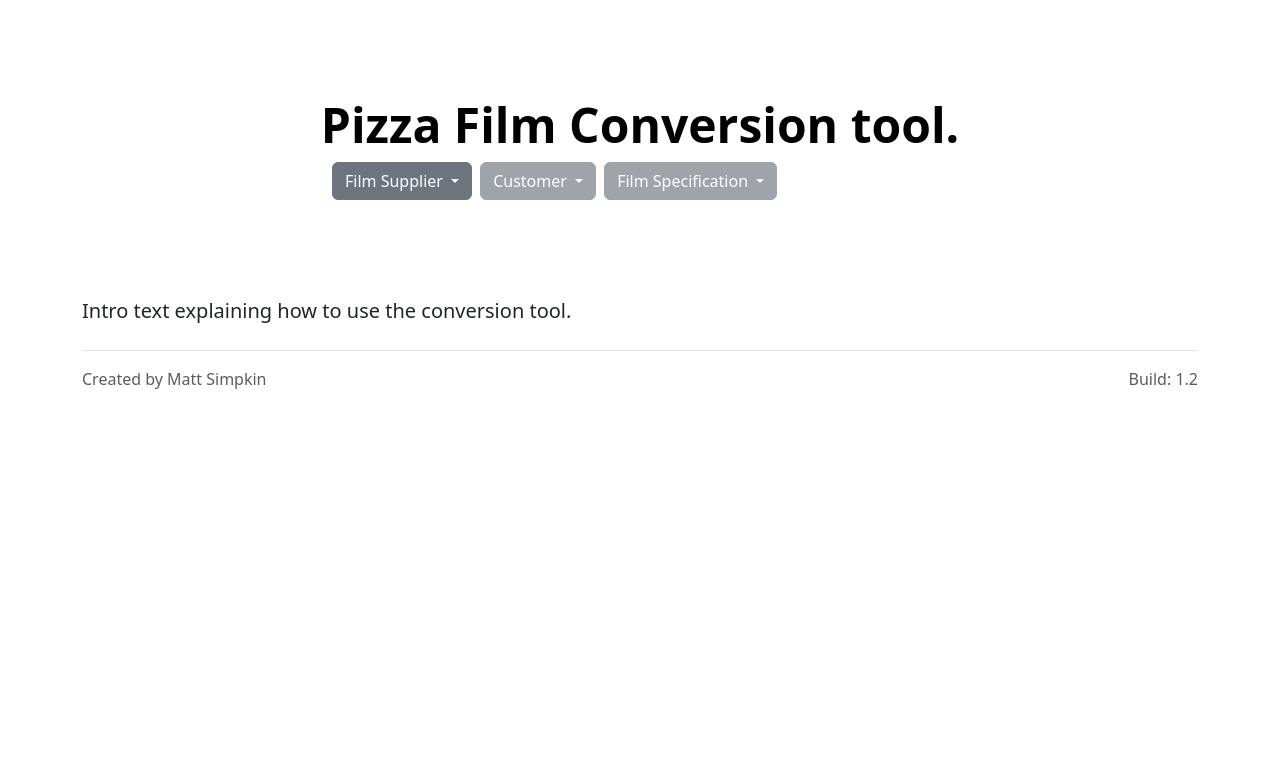
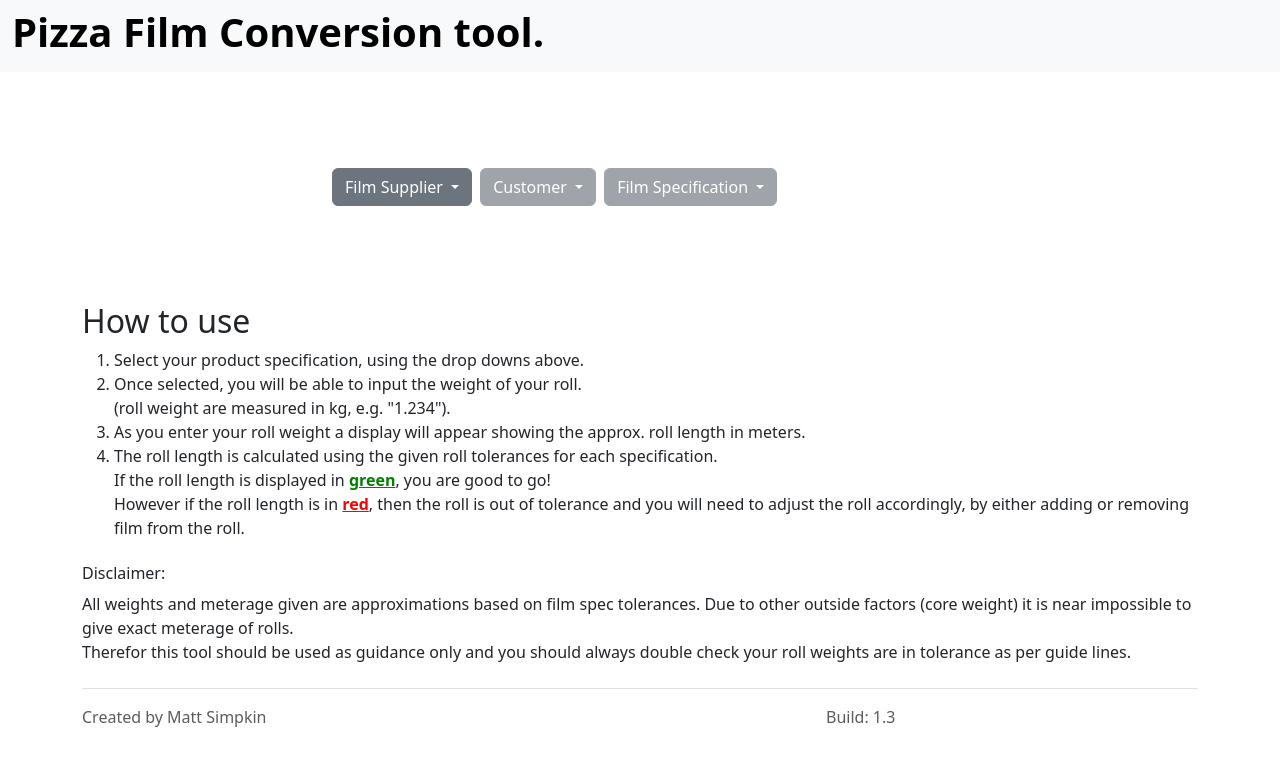
Before and after one commit to mattsimpkin/pizza-film-conversion, a plain HTML site: page index.html in a window 1280 px wide. Drawn offline with nearby package versions, Linux system fonts and the light colour scheme.

Commit message:
Add files via upload

```diff
--- a/index.html
+++ b/index.html
@@ -8,21 +8,26 @@
         content="A Pizza film conversion tool, created to calculate how many meters of film are on a roll due to their weight and product specification of the roll.">
     <meta name="author" content="Matt Simpkin">
     <title>Pizza Film Conversion Tool</title>
-
     <link rel="icon" href="./assets/images/logo.png" type="image/icon type">
-
-
-
-
     <!-- Bootstrap CSS -->
     <link href="https://cdn.jsdelivr.net/npm/bootstrap@5.3.3/dist/css/bootstrap.min.css" rel="stylesheet"
         integrity="sha384-QWTKZyjpPEjISv5WaRU9OFeRpok6YctnYmDr5pNlyT2bRjXh0JMhjY6hW+ALEwIH" crossorigin="anonymous">
+    <!-- Domestic CSS -->
+    <link rel="stylesheet" href="styles.css">
 </head>
 
 <body>
-    <section id="main">
+    <header>
+        <nav class="navbar navbar-expand-lg navbar-light bg-light">
+            <div class="container-fluid">
+                <h1 class="display-12 fw-bold text-body-emphasis">Pizza Film Conversion tool.</h1>
+            </div>
+        </nav>
+    </header>
+
+    <main>
         <div class="px-4 py-5 my-5 text-center" id="product-selector">
-            <h1 class="display-5 fw-bold text-body-emphasis">Pizza Film Conversion tool.</h1>
+
             <div class="col-lg-6 mx-auto d-grid gap-2 d-sm-flex justify-content-sm-cente">
 
                 <!-- Film Supplier Dropdown -->
@@ -83,40 +88,67 @@
                 </div>
             </div>
         </div>
-        <div class="container">
-            <p class="lead mb-4" id="intro-text">Intro text explaining how to use the conversion tool.</p>
+        <div class="container" id="intro-text">
+            <h2>How to use</h2>
+            <ol>
+                <li>Select your product specification, using the drop downs above.</li>
+                <li>Once selected, you will be able to input the weight of your roll.<br> (roll weight are measured in
+                    kg, e.g.
+                    "1.234").</li>
+                <li>As you enter your roll weight a display will appear showing the approx. roll length in meters.</li>
+                <li>The roll length is calculated using the given roll tolerances for each specification.<br>
+                    If the roll length is displayed in <span class="accepted">green</span>, you are good to go!<br>
+                    However if the roll length is in <span class="rejected">red</span>, then the roll is out of
+                    tolerance and you will need to adjust the roll accordingly, by either adding or removing film from
+                    the roll.</li>
+            </ol>
         </div>
+
+
 
         <div class="container">
             <p class="lead mb-4" id="spec-text">
                 <span id="text-tol-min"></span><br>
                 <span id="text-tol-max"></span><br>
                 <span id="text-machineSetting"></span><br>
+            </p>
+        </div>
+
+        <div class="mb-4">
+            <div id="input-group">
+                <input id="input-one" class="form-control" type="number" aria-label="weight input"
+                    placeholder="Input roll weight in KG.">
+                <input id="output-one" class="form-control" aria-label="readonly input example"
+                    placeholder="Waiting for input..." readonly>
+            </div>
+            <p>
                 <span id="text-weight-avg"></span>
             </p>
         </div>
 
-        <div class="container" id="conversion-ctrl">
-            <input id="input-one" class="form-control" type="number" value="Input roll weight in KG."
-                aria-label="weight input"><br>
-            <input id="output-one" class="form-control" aria-label="readonly input example" readonly>
+        <div class="container" id="disclaimer">
+            <h6>Disclaimer:</h6>
+            <p>All weights and meterage given are approximations based on film spec tolerances. Due to other outside
+                factors (core weight) it is near impossible to give exact meterage of rolls.<br>
+                Therefor this tool should be used as guidance only and you should always double check your roll weights
+                are in tolerance as per guide lines.</p>
         </div>
+    </main>
 
 
-    </section>
-
-    <section id="footer">
+    <footer>
         <div class="container">
             <footer class="d-flex flex-wrap justify-content-between align-items-center py-3 my-4 border-top">
-                <div class="col-md-4 d-flex align-items-center">
+                <div class="col-md-4">
                     <span class="mb-3 mb-md-0 text-body-secondary">Created by Matt Simpkin</span>
                 </div>
-                <div class="col-md-4 justify-content-end d-flex">
+                <div class="col-md-4">
                     <span class="mb-3 mb-md-0 text-body-secondary" id="build-num"></span>
                 </div>
             </footer>
         </div>
-    </section>
+    </footer>
+
 
 
     <!-- Bootstrap JS -->
--- a/index.js
+++ b/index.js
@@ -1,4 +1,4 @@
-const build = 1.2;
+const build = 1.3;
 
 let rollToleranceMin;  // Declare rollToleranceMin as a global variable to store the value of the lowest tolerance of film roll
 let rollToleranceMax; // Declare rollToleranceMax as a global variable to store the value of the highest tolerance of film roll
@@ -16,8 +16,9 @@ function avgWeightCalc() {
 }
 
 function readyConversion() {
+
     avgWeightCalc();
-    $("#conversion-ctrl").prop("hidden", false); // Reveals the input and output fields
+    $("#input-group").prop("hidden", false); // Reveals the input and output fields
 
     readySpecificationMessage();
 
@@ -33,16 +34,21 @@ function readySpecificationMessage() {
     $("#text-tol-min").text("Min tolerance: " + rollToleranceMin + "Kg");
     $("#text-tol-max").text("Max tolerance: " + rollToleranceMax + "Kg");
     $("#text-machineSetting").text("Machine Setting: " + machineSetting + "m");
-    $("#text-weight-avg").text("Your average meter weight is: " + avgMeterWeight.toFixed(4) + "kg.");
+    $("#text-weight-avg").text("Equation based on " + avgMeterWeight.toFixed(4) + "kg p/meter of film.");
+    $("#input-one").val("Input roll weight in KG.");
 }
 
 // Function to update the output value
 function inputConversion() {
-
     let numOne = parseFloat($("#input-one").val()); // Retrieve the value of the input field and convert it to a number
     let result = Math.round(numOne / avgMeterWeight);
-    $("#output-one").val(result); // Set the text content of #output-one to the doubled value of numOne
-    updateColor(result); // Update the color based on the new value
+
+    if (isNaN(result)) {
+        $("#output-one").text("Waiting for input...");
+    } else {
+        $("#output-one").val(result + "m"); // Set the text content of #output-one to the doubled value of numOne
+        updateColor(result); // Update the color based on the new value
+    }
 }
 
 
@@ -57,12 +63,11 @@ function updateColor(num) {
     }
 }
 
-
 // Initial update when the page loads
 $(document).ready(function () {
     $("#customer-btn").prop("disabled", true); // Disables customer-btn untill a supplier has been specified using the supplier-btn
     $("#filmspec-btn").prop("disabled", true); // Disables the filmspec-btn untill a customer has been specified using the customer-btn
-    $("#conversion-ctrl").prop("hidden", true); // Hides the input and output elements on page load
+    $("#input-group").prop("hidden", true); // Hides the input and output elements on page load
     $("#spec-text").prop("hidden", true); // Hides the film specification information on page load
     $("#build-num").text("Build: " + build); // Displays build number for version control
 
@@ -150,7 +155,6 @@ $("#customer-asahi-sainsburys").on("click", function () {
 // Packaging 4 Spec 15" x 15" (380mm)
 $("#pack-15").on("click", function () {
     $("#filmspec-btn").text('15" ' + 'x' + ' 15" ' + '(380mm)'); // Changes filmspec-btn text to 15" x 15" (380mm)
-    $("#spec-text").text('You have chosen: ' + '15" ' + 'x' + ' 15" ' + '(380mm)');
     rollToleranceMin = 1.9;
     rollToleranceMax = 2.2;
     machineSetting = 475;
--- /dev/null
+++ b/styles.css
@@ -0,0 +1,13 @@
+.accepted {
+    color: green;
+    font-weight: bold;
+    text-decoration: underline;
+
+}
+
+.rejected {
+    color: red;
+    font-weight: bold;
+    text-decoration: underline;
+
+}
```
